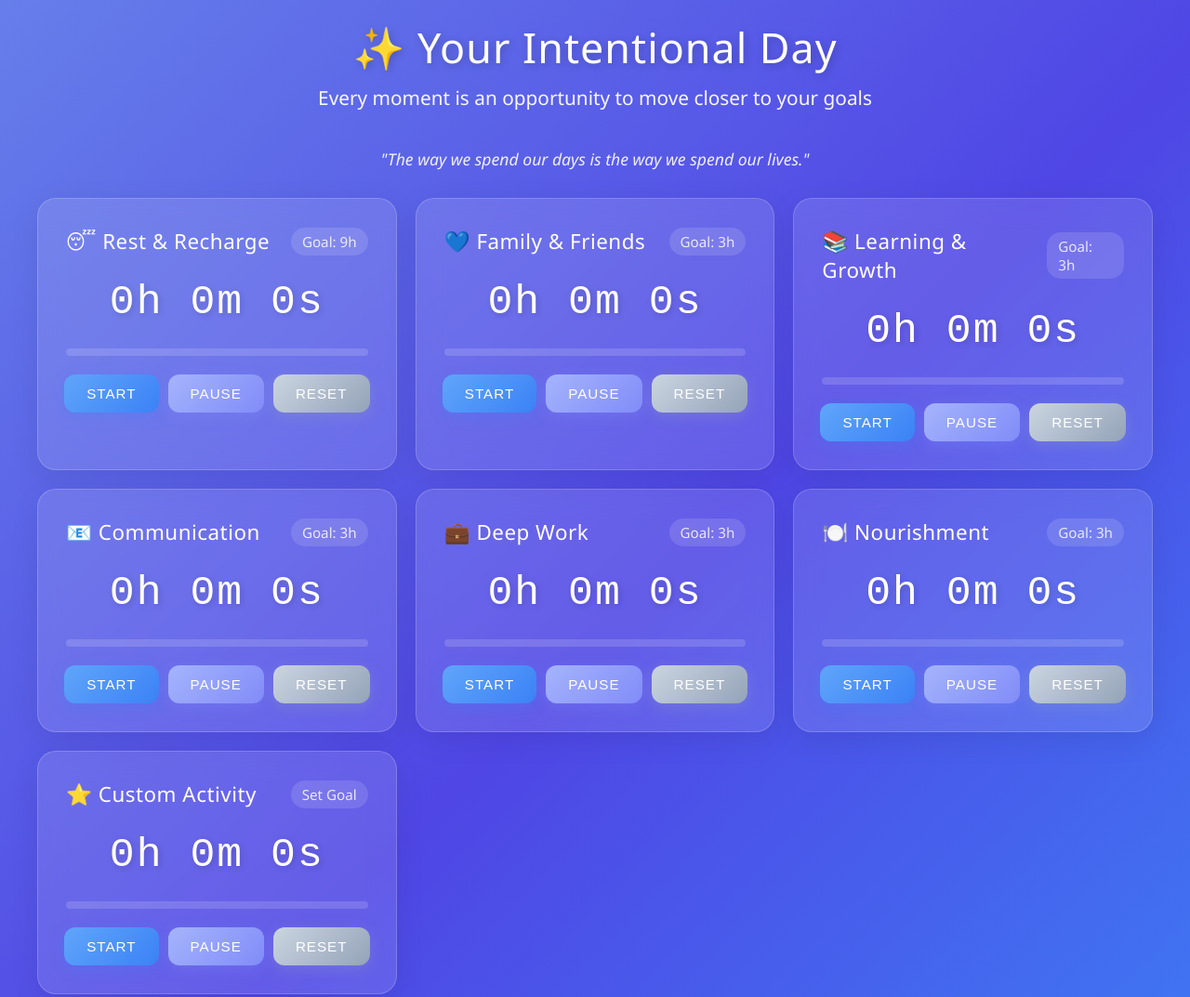
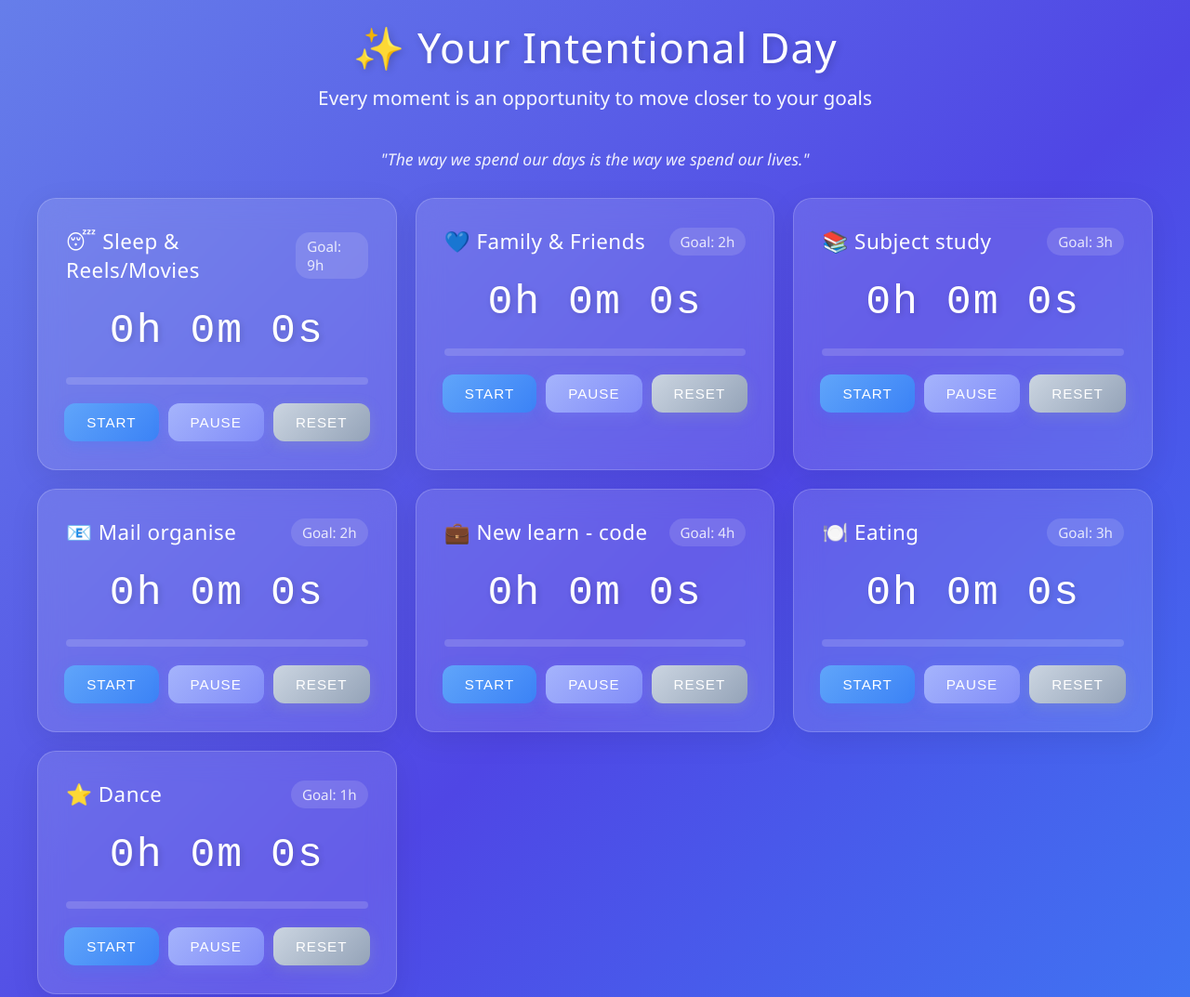
Before and after one commit to snehaarora2619/MySite, a plain HTML site: page daytimer.html in a window 1280 px wide. Shown: the top 1073 px of the page at 93% size. Drawn offline with Linux system fonts and the light colour scheme.

Commit message:
Update daytimer.html

```diff
--- a/daytimer.html
+++ b/daytimer.html
@@ -256,13 +256,13 @@
 
     <script>
         const categories = [
-            { id: 'sleep', name: '😴 Rest & Recharge', goal: 9 },
-            { id: 'family', name: '💙 Family & Friends', goal: 3 },
-            { id: 'study', name: '📚 Learning & Growth', goal: 3 },
-            { id: 'email', name: '📧 Communication', goal: 3 },
-            { id: 'productive', name: '💼 Deep Work', goal: 3 },
-            { id: 'eating', name: '🍽️ Nourishment', goal: 3 },
-            { id: 'custom', name: '⭐ Custom Activity', goal: 0 }
+            { id: 'sleep', name: '😴 Sleep & Reels/Movies', goal: 9 },
+            { id: 'family', name: '💙 Family & Friends', goal: 2 },
+            { id: 'study', name: '📚 Subject study', goal: 3 },
+            { id: 'email', name: '📧 Mail organise', goal: 2 },
+            { id: 'productive', name: '💼 New learn - code', goal: 4 },
+            { id: 'eating', name: '🍽️ Eating', goal: 3 },
+            { id: 'custom', name: '⭐ Dance', goal: 1 }
         ];
 
         function formatTime(milliseconds) {
```
